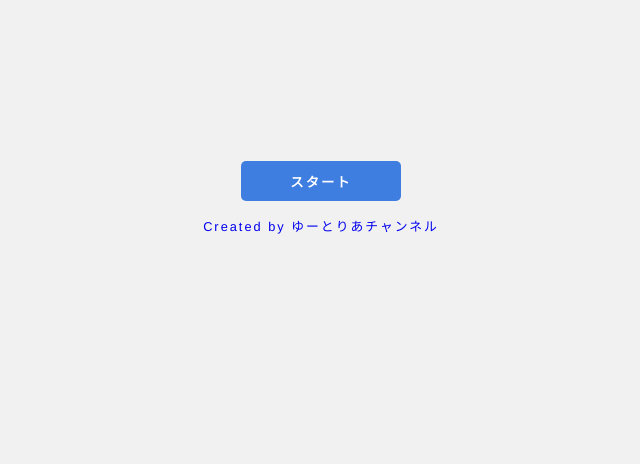
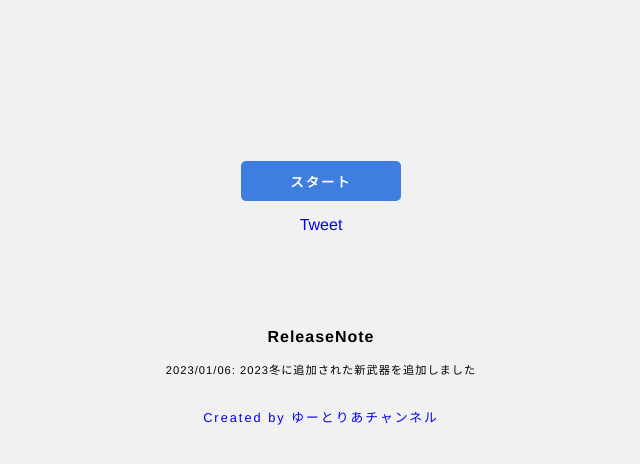
Before and after one commit to okabe-yuya/splatoon3-random-weapon, a plain HTML site: page index.html in a window 1280 px wide. Shown: the part 86-550 px from the top of the page, without its empty margins (319-959 px from the left). Drawn offline with Linux system fonts and the light colour scheme.

Commit message:
feat: 2023年冬に追加された武器を追加
新しく追加された武器を一覧に追加しました。

```diff
--- a/css/style.css
+++ b/css/style.css
@@ -62,3 +62,19 @@ button:hover {
   margin-top: 20px;
   letter-spacing: 2px;
 }
+
+.tweet-wrapper {
+  margin-top: 1rem;
+}
+
+.release-note {
+  margin-top: 6rem;
+  font-size: 1rem;
+  font-weight: bold;
+  letter-spacing: 1px;
+}
+.release-note-content {
+  font-size: 0.7rem;
+  margin-top: 20px;
+  letter-spacing: 1px;
+}
--- a/index.html
+++ b/index.html
@@ -11,6 +11,15 @@
       <h1>スプラ3 ブキルーレット</h1>
       <div id="result"></div>
       <button onclick="displayWeaponByRandom()">スタート</button>
+
+      <div class="tweet-wrapper">
+        <a href="https://twitter.com/share?ref_src=twsrc%5Etfw" class="twitter-share-button" data-show-count="false" data-text="スプラ3 武器ルーレット #splatoon3 #スプラトゥーン3">Tweet</a>
+        <script async src="https://platform.twitter.com/widgets.js" charset="utf-8"></script>
+      </div>
+
+      <p class="release-note">ReleaseNote</p>
+      <p class="release-note-content">2023/01/06: 2023冬に追加された新武器を追加しました</p>
+      <br/>
       <a href="https://www.twitch.tv/eni_eni777" target="_blank"><p class="credit">Created by ゆーとりあチャンネル</p></a>
     </main>
   </body>
--- a/js/handler.js
+++ b/js/handler.js
@@ -96,7 +96,13 @@ const weapons = [
   { display: 'ホクサイ・ヒュー', path: 'images/ホクサイ・ヒュー.png' },
   { display: 'クーゲルシュライバー・ヒュー', path: 'images/クーゲルシュライバー・ヒュー.png' },
   { display: 'ホットブラスター', path: 'images/ホットブラスター.png' },
-  { display: 'キャンピングシェルターソレーラ', path: 'images/キャンピングシェルターソレーラ.png' }
+  { display: 'キャンピングシェルターソレーラ', path: 'images/キャンピングシェルターソレーラ.png' },
+  { display: 'フィンセント・ヒュー', path: 'images/フィンセント・ヒュー.png' },
+  { display: 'ジムワイパー・ヒュー', path: 'images/ジムワイパー・ヒュー.png' },
+  { display: 'ホットブラスターカスタム', path: 'images/ホットブラスターカスタム.png' },
+  { display: 'ボトルガイザーフォイル', path: 'images/ボトルガイザーフォイル.png' },
+  { display: 'スパイガジェットソレーラ', path: 'images/スパイガジェットソレーラ.png' },
+  { display: 'スプラマニューバーコラボ', path: 'images/スプラマニューバーコラボ.png' },
 ];
 
 const insertWeaponDom = (parentElm, weapon) => {
```
Also changed, not shown: images/LACT-450デコ.png (added), images/R-PEN:5B.png (added), images/S-BLAST91.png (added), images/ジムワイパー・ヒュー.png (added), images/スパイガジェットソレーラ.png (added), images/スプラマニューバーコラボ.png (added), images/フィンセント・ヒュー.png (added), images/ホットブラスターカスタム.png (added), images/ボトルガイザーフォイル.png (added).
